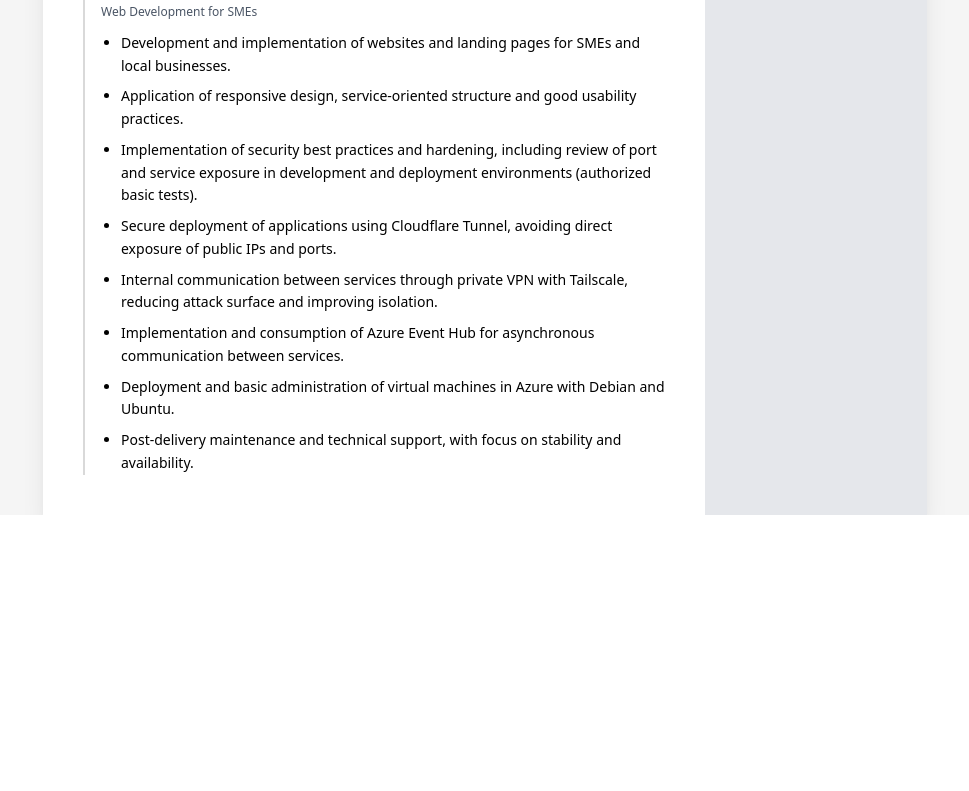
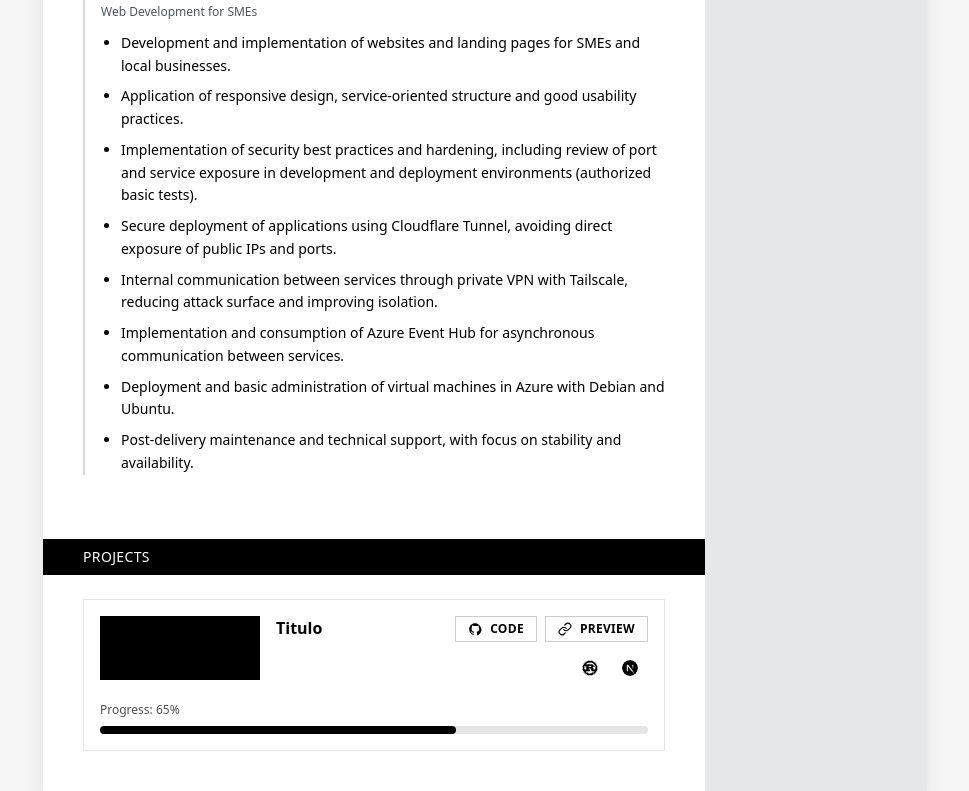
Before and after one commit to zGIKS/portfolio, a Next.js app: page / in a window 1280 px wide. Shown: the part 1194-1985 px from the top of the page, without its empty margins (155-1124 px from the left). Before the commit the page ends 1709 px from the top, so only its background shows below. Built offline with nearby package versions, Linux system fonts and the light colour scheme; no server answers.

Commit message:
feat: add Projects component and integrate it into Section2

```diff
--- a/src/components/section-2.tsx
+++ b/src/components/section-2.tsx
@@ -1,5 +1,6 @@
 import { About } from "./section2/about";
 import { Experience } from "./section2/experience";
+import { Projects } from "./section2/projects";
 
 export function Section2() {
   return (
@@ -16,6 +17,12 @@ export function Section2() {
         </div>
         <Experience />
       </div>
+      <div className="pt-6">
+        <div className="w-full bg-black py-2 pl-6 pr-4 text-sm font-medium uppercase tracking-wide text-white md:pl-10">
+          Projects
+        </div>
+        <Projects />
+      </div>
     </section>
   );
 }
--- a/src/components/section2/index.ts
+++ b/src/components/section2/index.ts
@@ -1,3 +1,4 @@
 export * from "./about";
 export * from "./experience";
+export * from "./projects";
 export * from "./contributions-chart";
--- /dev/null
+++ b/src/components/section2/projects.tsx
@@ -0,0 +1,46 @@
+import { Rust } from "../icons/stack/languages/rust";
+import { Nextjs } from "../icons/stack/frontend/nextjs";
+import { GithubIcon } from "../icons/github";
+import { IconTile } from "../section3/icon-tile";
+import { Link as LinkIcon } from "lucide-react";
+
+export function Projects() {
+  return (
+    <div className="px-6 pb-10 pt-6 md:px-10">
+      <div className="border border-black/10 bg-white p-4">
+        <div className="flex items-start justify-between gap-4">
+          <div className="h-16 w-40 bg-black" />
+          <div className="flex-1">
+            <h3 className="text-base font-bold text-black">Titulo</h3>
+          </div>
+          <div className="flex shrink-0 flex-col items-end gap-2">
+            <div className="flex items-center gap-2">
+              <button className="flex items-center gap-2 border border-black/20 px-3 py-1 text-xs font-semibold uppercase tracking-wide text-black">
+                <GithubIcon className="h-3.5 w-3.5" />
+                Code
+              </button>
+              <button className="flex items-center gap-2 border border-black/20 px-3 py-1 text-xs font-semibold uppercase tracking-wide text-black">
+                <LinkIcon className="h-3.5 w-3.5" />
+                Preview
+              </button>
+            </div>
+            <div className="flex items-center gap-1">
+              <IconTile ariaLabel="Rust" className="text-black">
+                <Rust className="h-4 w-4" />
+              </IconTile>
+              <IconTile ariaLabel="Next.js">
+                <Nextjs className="h-4 w-4" />
+              </IconTile>
+            </div>
+          </div>
+        </div>
+        <div className="mt-4">
+          <div className="text-xs font-medium text-black/70">Progress: 65%</div>
+          <div className="mt-2 h-2 w-full rounded-full bg-black/10">
+            <div className="h-full w-[65%] rounded-full bg-black" />
+          </div>
+        </div>
+      </div>
+    </div>
+  );
+}
```
